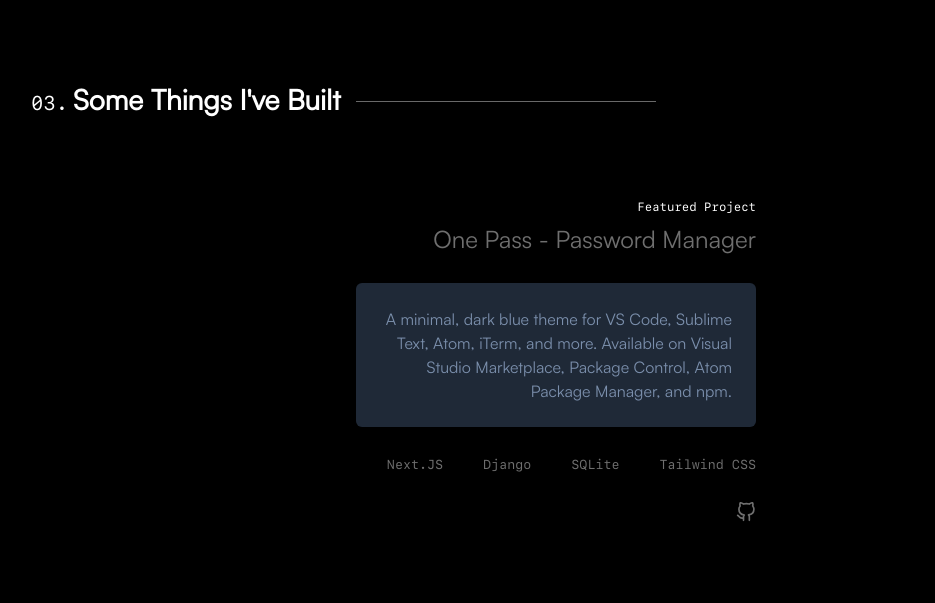
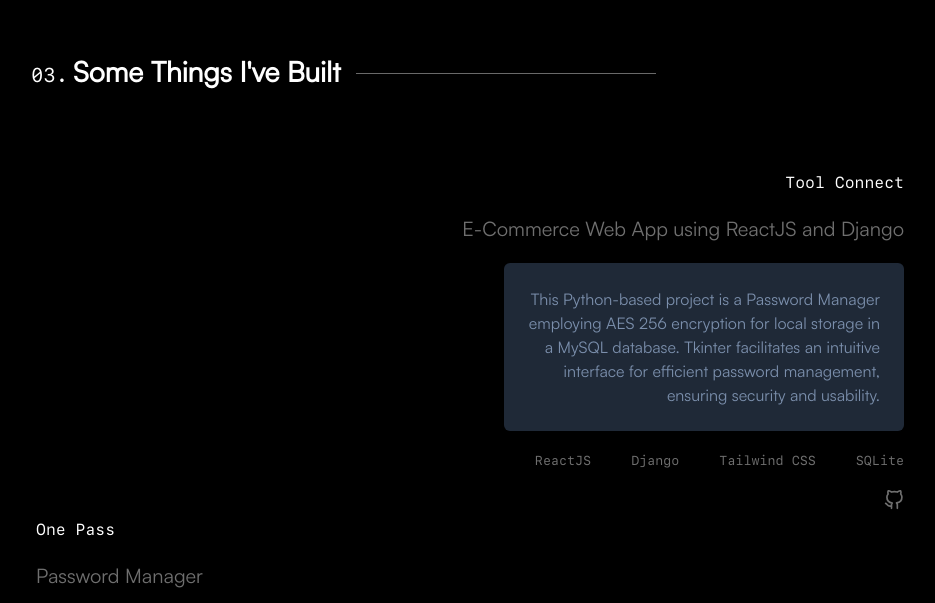
Before and after one commit to Rohithk2003/portfolio, a Next.js app: page / in a window 1280 px wide. Shown: the part 2677-3280 px from the top of the page, without its empty margins (212-1147 px from the left). Built offline with nearby package versions, Linux system fonts and the light colour scheme; what tailwindcss-animated would draw is missing.

Commit message:
added new projects and added animation to projects

```diff
--- a/components/Project.js
+++ b/components/Project.js
@@ -11,122 +11,223 @@
 import { useInView } from "react-intersection-observer";
 import localFont from "next/font/local";
 import Image from "next/image";
-
+import { useRef } from "react";
 const sf = localFont({ src: "./sf.otf" });
 const ca = localFont({ src: "./ca.otf" });
 const projects = [
 	{
 		id: 1,
-		image_url: "/projects/ecommerce.jpg",
+		project_name: "Tool Connect",
 		text: "E-Commerce Web App using ReactJS and Django",
-		heading: "ToolConnect",
+		description: `This Python-based project is a Password Manager employing AES
+								256 encryption for local storage in a MySQL database. Tkinter
+								facilitates an intuitive interface for efficient password
+								management, ensuring security and usability.`,
+		tools: ["ReactJS", "Django", "Tailwind CSS", "SQLite"],
 		url: "https://github.com/Rohithk2003/toolConnect",
 	},
 	{
 		id: 2,
-		image_url: "/projects/passwordManager.jpg",
-		text: "Password Manager using Python",
-		heading: "One-Pass",
+		project_name: "One Pass",
+		text: "Password Manager",
+		description: `This Python-based project is a Password Manager employing AES
+		256 encryption for local storage in a MySQL database. Tkinter
+		facilitates an intuitive interface for efficient password
+		management, ensuring security and usability.`,
+		tools: ["Python", "Tkinter", "MySQL"],
 		url: "https://github.com/Rohithk2003/One-Pass",
 	},
 	{
 		id: 3,
-		image_url: "/projects/medical.jpg",
+		project_name: "Web Tumor",
 		text: "Web App for detecting Tumors using Deep Learning and Django",
-		heading: "WebTumor",
+		tools: ["Python", "Django", "Tensorflow", "Keras", "Next.JS"],
+
+		description: `This Python-based project is a Password Manager employing AES
+		256 encryption for local storage in a MySQL database. Tkinter
+		facilitates an intuitive interface for efficient password
+		management, ensuring security and usability.`,
 		url: "https://github.com/Rohithk2003/webTumor",
 	},
 	{
 		id: 4,
-		image_url: "/projects/lungcancer.jpg",
+		project_name: "Lung Cancer Prediction",
 		text: "Lung Cancer Prediction using Machine Learning",
-		heading: "Lung Cancer Prediction",
+		description: `This Python-based project is a Password Manager employing AES
+		256 encryption for local storage in a MySQL database. Tkinter
+		facilitates an intuitive interface for efficient password
+		management, ensuring security and usability.`,
+		tools: [
+			"Machine Learning",
+			"Python",
+			"Pandas",
+			"Numpy",
+			"Matplotlib",
+			"Seaborn",
+			"Scikit-learn",
+		],
 		url: "https://github.com/Rohithk2003/LungCancerPrediction",
 	},
 	{
 		id: 5,
-		image_url: "/projects/music.jpg",
+		project_name: "Youtube Music Scraper",
 		text: "Youtube Video Downloader and Audio Converter using Python",
-		heading: "Music Scraper Web App",
+		description: `This Python-based project is a Password Manager employing AES
+		256 encryption for local storage in a MySQL database. Tkinter
+		facilitates an intuitive interface for efficient password
+		management, ensuring security and usability.`,
+		tools: ["Python", "Pytube", "Moviepy"],
 		url: "https://github.com/Rohithk2003/youtubeMusicScraper",
 	},
 	{
 		id: 6,
-		image_url: "/projects/leave.jpg",
+		project_name: "Leavescape",
 		text: "Java based Software for Leave Management System",
-		heading: "LeaveScape",
+		description: `This Python-based project is a Password Manager employing AES
+		256 encryption for local storage in a MySQL database. Tkinter
+		facilitates an intuitive interface for efficient password
+		management, ensuring security and usability.`,
+		tools: ["Java", "Swing", "PostgreSQL"],
 		url: "https://github.com/Rohithk2003/Leavescape",
 	},
 	{
 		id: 7,
-		image_url: "/projects/jet.jpg",
+		project_name: "Skyblaze",
 		text: "2-D Game using Pygame",
-		heading: "Skyblaze",
+		description: `This Python-based project is a Password Manager employing AES
+		256 encryption for local storage in a MySQL database. Tkinter
+		facilitates an intuitive interface for efficient password
+		management, ensuring security and usability.`,
+		tools: ["Python", "Pygame"],
 		url: "https://github.com/Rohithk2003/Skyblaze",
 	},
 	{
 		id: 8,
-		image_url: "/projects/client.jpg",
+		project_name: "Aesthetic Designs",
 		text: "Website for a client",
-		heading: "Client Website",
+		tools: ["ReactJS", "Tailwind CSS", "Next.JS"],
+		description: `This Python-based project is a Password Manager employing AES
+		256 encryption for local storage in a MySQL database. Tkinter
+		facilitates an intuitive interface for efficient password
+		management, ensuring security and usability.`,
 		url: "https://aestheticdesigns.vercel.app",
 	},
 ];
-// function MediaCard({ text, heading, url, image_url }) {
-// 	return (
-// 	);
-// }
 
+function useProjectRefs(projects) {
+	const refs = useRef({});
+
+	useEffect(() => {
+		projects.forEach((project) => {
+			refs.current[project.id] = React.createRef();
+		});
+	}, [projects]);
+
+	return refs.current;
+}
 export default function Project() {
 	const [ref, inView, entry] = useInView({
-		threshold: 0.3,
+		threshold: 0.1,
 		triggerOnce: true,
+	});
+	const projectRefs = useProjectRefs(projects);
+	useEffect(() => {
+		const options = {
+			threshold: 0.4,
+			triggerOnce: true,
+		};
+
+		const observer = new IntersectionObserver((entries) => {
+			entries.forEach((entry) => {
+				if (entry.isIntersecting) {
+					entry.target.classList.remove("opacity-0");
+					entry.target.classList.add(
+						"slide-up-down-2",
+						"animate-1",
+						"opacity-1"
+					);
+				}
+			});
+		}, options);
+
+		Object.values(projectRefs).forEach((ref) => {
+			if (ref.current) {
+				observer.observe(ref.current);
+			}
+		});
+
+		return () => {
+			observer.disconnect();
+		};
 	});
 
 	return (
 		<div
 			ref={ref}
-			id={"about"}
+			id={"project"}
 			className={`${
 				inView ? "pop-up animate-1" : "opacity-0"
-			} h-max text-justify mt-28 lg:pt-36  flex flex-wrap justify-center lg:pl-[184px] md:pl-20     pl-5 md:p-20 sm:p-14 p-5 xs:pt-0 pt-20  lg:pr-22 pr-0 `}
+			} h-max text-justify mt-28 lg:pt-36  flex flex-wrap  lg:pl-[184px] md:pl-20  pl-5 md:p-20 sm:p-14 p-5 xs:pt-0 pt-20   pr-0 `}
 		>
 			<div className="w-full min-h-20">
 				<div className="flex flex-row gap-5  justify-start items-center ">
 					<div
-						className={`project-text  before:content-['03.'] text-[28px] after:md:w-[300px] after:w-[100px] after:md:left-[300px] after:left-[140px] font-bold `}
+						className={`project-text before:content-['03.'] after:md:block after:hidden  text-[28px] after:md:w-[300px] after:w-[100px] after:md:left-[300px] after:left-[140px] font-bold `}
 					>
 						Some Things I&apos;ve Built
 					</div>
 				</div>
 			</div>
-			<div
-				className={`flex flex-col flex-wrap xl:gap-2 xl:pt-0 mt-10 gap-3 pr-5 lg:justify-end justify-start  lg:items-end items-start  xl:w-2/3 w-full  h-full`}
+			<ul
+				className={`flex flex-col flex-wrap xl:gap-2 xl:pt-0 mt-10 gap-3 pr-5 w-full items-start h-full`}
+			>
+				{projects.map((project) => {
+					return (
+						<li
+							id={project.id}
+							ref={projectRefs[project.id]}
+							className={`flex flex-col w-full opacity-0 ${
+								project.id % 2 !== 0
+									? "lg:justify-end justify-start lg:items-end items-start"
+									: "lg:justify-start justify-start lg:items-start items-start"
+							}   `}
+							key={project.id}
 						>
 							<div
-					className={`${sf.className} lg:text-xs text-md lg:text-end text-start w-full`}
+								className={`${sf.className} mb-5 text-md  ${
+									project.id % 2 !== 0
+										? "lg:text-end text-start"
+										: "lg:text-start text-start"
+								}  w-full`}
 							>
-					Featured Project
+								{project.project_name}
 							</div>
 							<div
-					className={`${ca.className} text-2xl lg:text-end text-star w-full mb-5 text-[#6f6f6f]`}
+								className={`${
+									ca.className
+								} text-xl  w-full mb-5 text-[#6f6f6f]  ${
+									project.id % 2 !== 0
+										? "lg:text-end text-start"
+										: "lg:text-start text-start"
+								}`}
 							>
-					One Pass - Password Manager
+								{project.text}
 							</div>
 							<div
-					className={`${ca.className} max-w-[400px]  bg-gray-800 text-[#7b8fac] p-6 lg:text-right text-start rounded-md `}
+								className={`${
+									ca.className
+								} max-w-[400px]  bg-gray-800 text-[#7b8fac] p-6 ${
+									project.id % 2 !== 0 ? "lg:text-right" : "lg:text-start"
+								} text-start rounded-md `}
 							>
-					A minimal, dark blue theme for VS Code, Sublime Text, Atom, iTerm, and
-					more. Available on Visual Studio Marketplace, Package Control, Atom
-					Package Manager, and npm.
+								{project.description}
 							</div>
 							<ul
 								className={`flex flex-wrap flex-row lg:gap-10 gap-7 p-5 lg:pr-0 pr-auto lg:pl-auto pl-0  ${sf.className} text-[13px] text-[#6f6f6f]`}
 							>
-					<li>Next.JS</li>
-					<li>Django</li>
-					<li>SQLite</li>
-					<li>Tailwind CSS</li>
+								{project.tools.map((tool, index) => {
+									return <li key={index}>{tool}</li>;
+								})}
 							</ul>
 							<ul>
 								<li className="h-5 w-5 pop-up animate-8 text-[#6f6f6f]">
@@ -151,7 +252,10 @@
 									</Link>
 								</li>
 							</ul>
-			</div>
+						</li>
+					);
+				})}
+			</ul>
 		</div>
 	);
 }
--- a/components/experience.js
+++ b/components/experience.js
@@ -25,7 +25,7 @@
 			id={"about"}
 			className={`${
 				inView ? "slide-up-down" : "opacity-0"
-			} h-max text-justify mt-28 lg:pt-36  flex flex-wrap justify-center lg:pl-[184px] md:pl-20     pl-5 md:p-20 sm:p-14 p-5 xs:pt-0 pt-20  pr-22 `}
+			} h-max text-justify mt-28 lg:pt-36  flex flex-wrap  lg:pl-[184px] md:pl-20     pl-5 md:p-20 sm:p-14 p-5 xs:pt-0 pt-20  `}
 		>
 			<div className="w-full h-20">
 				<div className="flex flex-row gap-5 justify-start items-center ">
@@ -40,7 +40,7 @@
 				className={`flex flex-row flex-wrap xl:gap-0 gap-10 justify-center  items-center  w-full h-full`}
 			>
 				<div
-					className={`${sf.className} lg:w-1/3 w-full h-full text-start font-mono text-[20px] text-[#767676] flex flex-col gap-2`}
+					className={`${sf.className} lg:w-1/4 w-full h-full text-start font-mono text-[20px] text-[#767676] flex flex-col gap-2`}
 				>
 					<ul className="flex lg:flex-col flex-row h-full justify-start md:w-[250px] w-full ">
 						<li
@@ -53,15 +53,17 @@
 					</ul>
 				</div>
 				<div
-					className={`xl:w-2/3 w-full h-full flex justify-start flex-col gap-4 items-start ${ca.className}`}
+					className={`xl:w-3/4 w-full h-full flex justify-start flex-col gap-4 items-start ${ca.className}`}
 				>
-					<div className="text-2xl font-bold flex flex-row gap-2">
+					<div className="md:text-2xl text-xl font-bold flex flex-row gap-2">
 						<span className="text-[#767676]">Research Intern</span>{" "}
 						<span>@</span>
 						<span className="text-white">ACM Amritapuri</span>
 					</div>
 					<div className={`${sf.className}`}>Sept 2023 - Feb 2024</div>
-					<ul className={`${ca.className} skills text-lg flex flex-col gap-3`}>
+					<ul
+						className={`${ca.className} skills text-lg flex w-full flex-col gap-3`}
+					>
 						<li>
 							I&apos;ve authored a research paper on &quot;SQL Query Processing
 							using Matrix Factorization and Query Recommendation&quot;,
--- a/styles/globals.css
+++ b/styles/globals.css
@@ -59,6 +59,16 @@
 	0% {
 		opacity: 0;
 		transform: translateY(30px); /* Move the element from left */
+	}
+	100% {
+		opacity: 1;
+		transform: translateY(0); /* Reset translation */
+	}
+}
+@keyframes custom-fade-bottom {
+	0% {
+		opacity: 0;
+		transform: translateY(60px); /* Move the element from left */
 	}
 	100% {
 		opacity: 1;
@@ -131,6 +141,10 @@
 	animation: custom-fade-in 1s ease-in-out forwards;
 }
 .slide-up-down {
+	opacity: 0;
+	animation: custom-fade-bottom 1s ease-in-out forwards;
+}
+.slide-up-down-2 {
 	opacity: 0;
 	animation: custom-fade-bottom 1s ease-in-out forwards;
 }
@@ -515,6 +529,25 @@
 	margin-left: 20px;
 	background-color: dimgray;
 }
+@media screen and (max-width: 500px) {
+	.about-text::after {
+		content: "";
+		display: none;
+		position: relative;
+		top: -20px;
+		height: 1px;
+		margin-left: 20px;
+		background-color: dimgray;
+	}
+	.project-text::after {
+		content: "";
+		display: none;
+		position: relative;
+		height: 20px;
+		margin-left: 20px;
+		background-color: dimgray;
+	}
+}
 .project-text::after {
 	content: "";
 	display: block;
```
Lines whose indentation alone changed are shown as unchanged.
